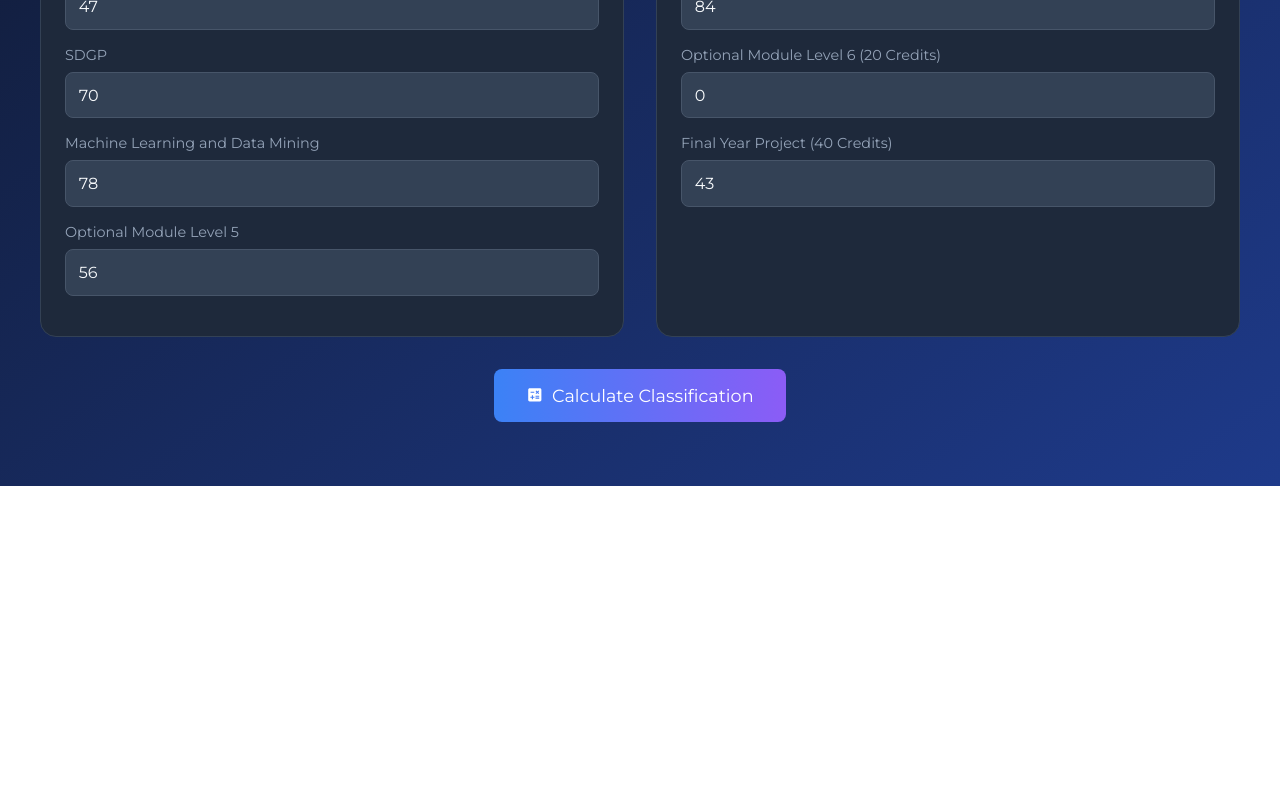
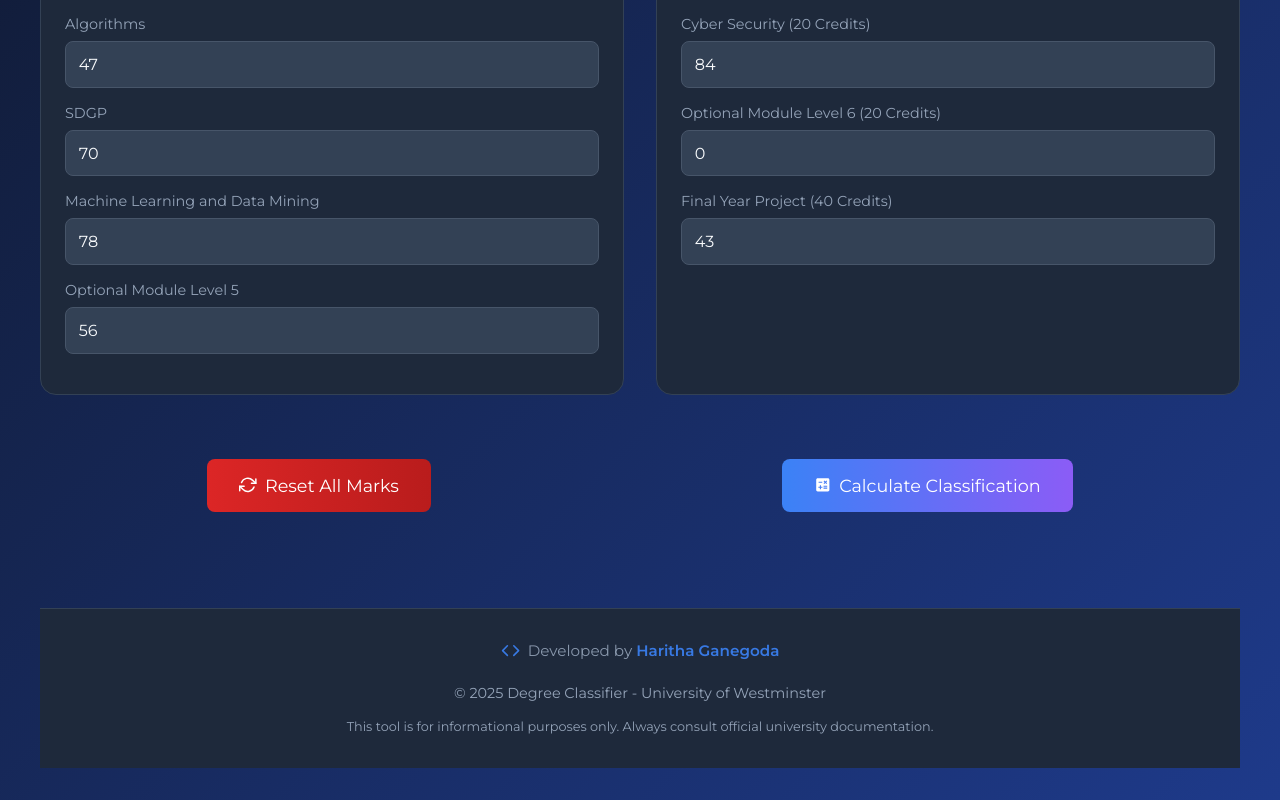
Before and after one commit to HarithaGane99/degree-classifier, a Next.js app: page / in a window 1280 px wide. Shown: the part 473-1273 px from the top of the page. Before the commit the page ends 959 px from the top, so only its background shows below. Built offline with nearby package versions, Linux system fonts and the light colour scheme.

Commit message:
reset button

```diff
--- a/src/pages/index.tsx
+++ b/src/pages/index.tsx
@@ -1,6 +1,6 @@
 import { useState, useEffect } from 'react';
 import { calculateIndicatorScore, calculateClassification } from '../utils/calculations';
-import { FiRefreshCw, FiAlertCircle } from 'react-icons/fi';
+import { FiRefreshCw, FiAlertCircle, FiCode } from 'react-icons/fi';
 import { MdCalculate, MdOutlineSchool } from 'react-icons/md';
 import '../styles/main.css';
 
@@ -61,6 +61,16 @@ export default function DegreeCalculator() {
     setModules(initialModules);
   }, []);
 
+  const handleReset = () => {
+  setModules(prevModules =>
+    prevModules.map(module => ({
+      ...module,
+      mark: 0
+    }))
+  );
+  setResults(null);
+};
+
   const handleCalculate = () => {
     setIsCalculating(true);
     setTimeout(() => {
@@ -85,7 +95,7 @@ export default function DegreeCalculator() {
       <header className="header animate-fade">
         <h1 className="title">
           <MdOutlineSchool />
-          University Degree Classifier
+          UOW Degree Classifier - Software Engineering
         </h1>
         <p className="subtitle">
           <FiAlertCircle />
@@ -132,7 +142,16 @@ export default function DegreeCalculator() {
           ))}
         </div>
       </div>
+    <div className="button-group">
 
+      <button
+        className="calculate-btn reset-btn"
+        onClick={handleReset}
+        type="button"
+      >
+      <FiRefreshCw />
+        Reset All Marks
+      </button>
       <button
         className="calculate-btn"
         onClick={handleCalculate}
@@ -150,6 +169,10 @@ export default function DegreeCalculator() {
           </>
         )}
       </button>
+    </div>
+
+
+
 
       {results && (
         <div className="results-card animate-fade">
@@ -166,6 +189,23 @@ export default function DegreeCalculator() {
           </div>
         </div>
       )}
+
+      <footer className="app-footer">
+        <div className="footer-content">
+          <div className="credits-section">
+            <FiCode className="credit-icon" />
+            <span className="credit-text">
+              Developed by <strong>Haritha Ganegoda</strong>
+            </span>
+    </div>
+        <p className="footer-text">
+          © {new Date().getFullYear()} Degree Classifier - University of Westminster
+        </p>
+          <p className="footer-disclaimer">
+            This tool is for informational purposes only. Always consult official university documentation.
+          </p>
+        </div>
+      </footer>
     </div>
   );
 }
--- a/src/styles/main.css
+++ b/src/styles/main.css
@@ -6,7 +6,10 @@
   --dark-bg: #0f172a;
   --module-bg: #1e293b;
   --text-light: #f8fafc;
+  --footer-bg: #1e293b;
+  --footer-border: #334155;
   --text-muted: #94a3b8;
+
 }
 
 * {
@@ -167,3 +170,100 @@ body {
     font-size: 3rem;
   }
 }
+
+
+/* Button Group */
+.button-group {
+  display: flex;
+  gap: 1rem;
+  justify-content: center;
+  margin: 2rem 0;
+}
+
+/* Reset Button */
+.reset-btn {
+  background: linear-gradient(to right, #dc2626, #b91c1c) !important;
+}
+
+.reset-btn:hover {
+  background: linear-gradient(to right, #b91c1c, #991b1b) !important;
+}
+
+/* Footer Styles */
+.app-footer {
+  background-color: var(--module-bg);
+  border-top: 1px solid #334155;
+  padding: 2rem 1rem;
+  margin-top: 4rem;
+}
+
+.footer-content {
+  max-width: 1200px;
+  margin: 0 auto;
+  text-align: center;
+}
+
+.footer-text {
+  color: var(--text-muted);
+  font-size: 0.9rem;
+  margin-bottom: 0.5rem;
+}
+
+.footer-links {
+  display: flex;
+  gap: 1rem;
+  justify-content: center;
+  margin: 1rem 0;
+}
+
+.footer-links a {
+  color: var(--primary-blue);
+  text-decoration: none;
+  font-size: 0.9rem;
+}
+
+.footer-links a:hover {
+  text-decoration: underline;
+}
+
+.divider {
+  color: var(--text-muted);
+}
+
+.footer-disclaimer {
+  color: var(--text-muted);
+  font-size: 0.8rem;
+  line-height: 1.4;
+  max-width: 800px;
+  margin: 1rem auto 0;
+}
+
+/* Credits Section */
+.credits-section {
+  display: flex;
+  align-items: center;
+  justify-content: center;
+  gap: 0.5rem;
+  margin-bottom: 1.5rem;
+  opacity: 0.9;
+  transition: opacity 0.3s ease;
+}
+
+.credits-section:hover {
+  opacity: 1;
+}
+
+.credit-icon {
+  font-size: 1.2rem;
+  color: var(--primary-blue);
+}
+
+.credit-text {
+  font-size: 0.95rem;
+  color: var(--text-muted);
+}
+
+.credit-text strong {
+  color: var(--primary-blue);
+  font-weight: 600;
+}
```
Also changed, not shown: src/components/ClassificationBadge.tsx (+9 -24 lines), src/styles/ClassificationBadge.module.css (added, +28 -0 lines).
